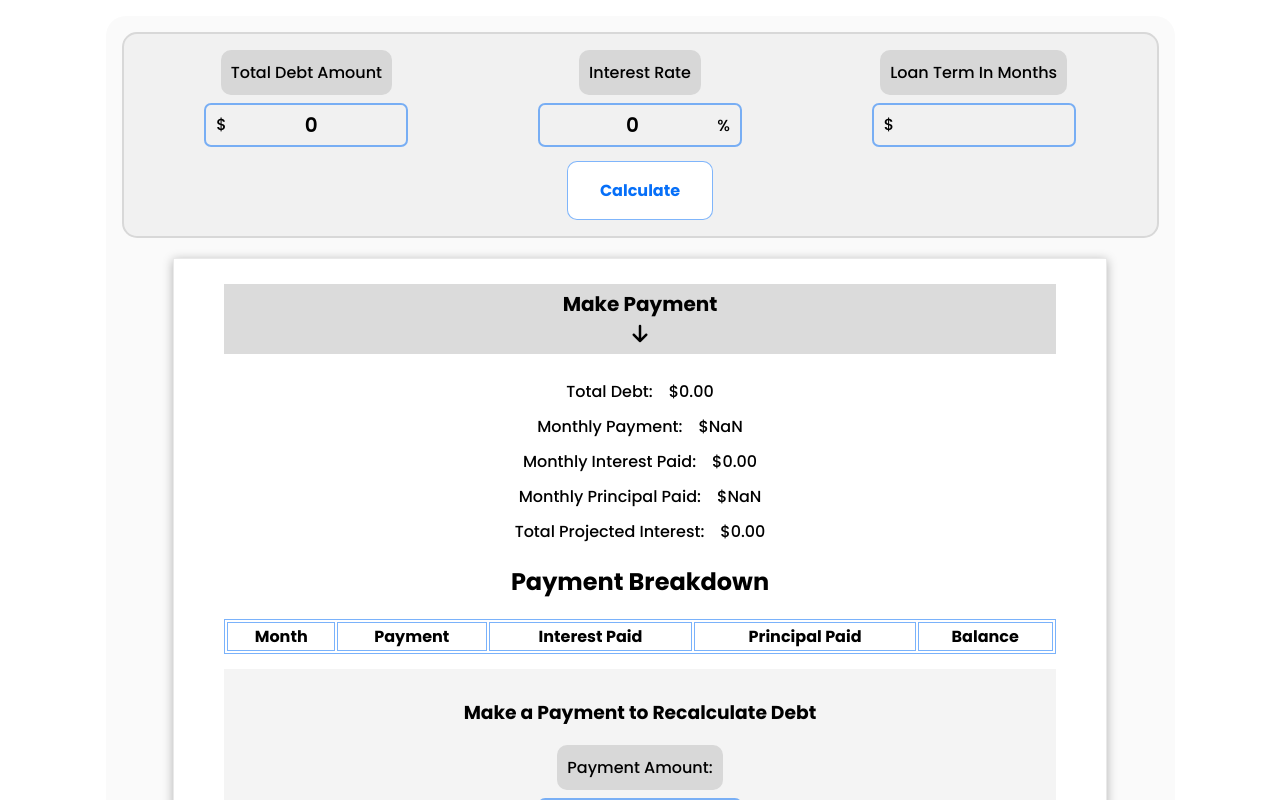
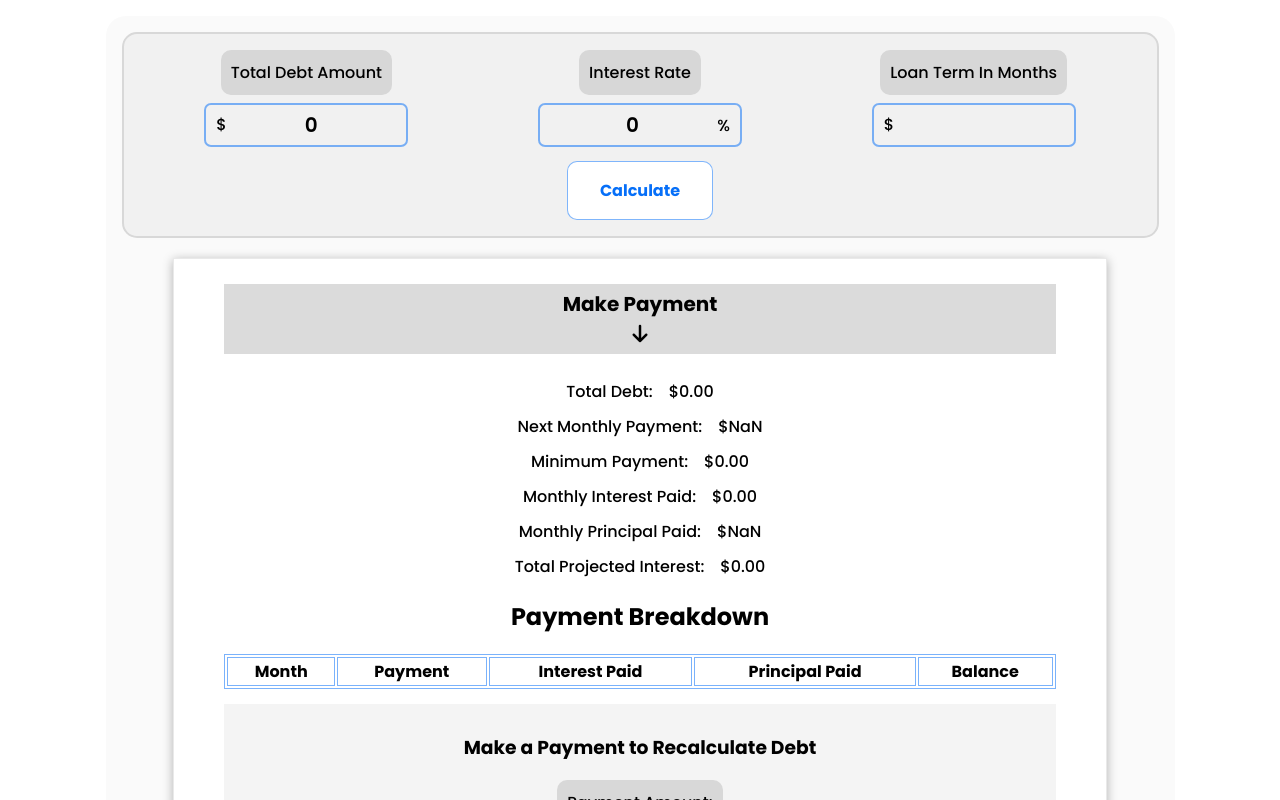
Before and after one commit to SaxtonGrey/debt-free-calc, a React (Create React App) app: page / in a window 1280 px wide. Both pictures are taken after a click on the button "Calculate". Shown: the top 800 px of the page. Built offline with nearby package versions, Linux system fonts and the light colour scheme.

Commit message:
Fix confusion with Monthly and Min Payment

```diff
--- a/src/CalcDebtComp.jsx
+++ b/src/CalcDebtComp.jsx
@@ -15,20 +15,17 @@ class CalcDebtComp extends React.Component {
       interestRate: floatInterestRate,
       loanTerm: intLoanTerm,
       monthlyPayment: parseFloat((monthlyPrincipal + monthlyInterest).toFixed(2)),
+      minimumPayment: parseFloat(((floatTotalDebt * 0.01) + monthlyInterest).toFixed(2)),
       monthlyInterest: monthlyInterest,
-      monthlyPrincipal: parseFloat(monthlyPrincipal.toFixed(3)),
+      monthlyPrincipal: parseFloat(monthlyPrincipal.toFixed(2)),
       breakdown: [],
       payments: [],
       paymentAmount: '',
       interestPaid: 0.00,
-      minimumPayment: parseFloat(((floatTotalDebt * 0.01) + monthlyInterest).toFixed(2)),
     };
   }
 
-
-
   calculateBreakdown = () => {
-    console.log("...calculating");
     const { totalDebt, interestRate, loanTerm, monthlyPrincipal, monthlyInterest } = this.state;
     let balance = totalDebt - monthlyInterest;
     let totalInterestPaid = 0.00;
@@ -66,7 +63,6 @@ class CalcDebtComp extends React.Component {
     this.setState({ paymentAmount: amount });
   }
 
-
   scrollToTop = () => {
     window.scrollTo({
       top: 0,
@@ -92,11 +88,12 @@ class CalcDebtComp extends React.Component {
   }
 
   displayBreakdown = () => {
-    const { totalDebt, interestPaid, monthlyPayment, breakdown, monthlyPrincipal, monthlyInterest } = this.state;
+    const { totalDebt, interestPaid, monthlyPayment, breakdown, monthlyPrincipal, monthlyInterest, minimumPayment } = this.state;
 
     const resultItems = [
       { label: 'Total Debt:', value: totalDebt.toFixed(2) },
-      { label: 'Monthly Payment:', value: monthlyPayment.toFixed(2) },
+      { label: 'Next Monthly Payment:', value: monthlyPayment.toFixed(2) },
+      { label: 'Minimum Payment:', value: minimumPayment.toFixed(2) },
       { label: 'Monthly Interest Paid:', value: monthlyInterest.toFixed(2) },
       { label: 'Monthly Principal Paid:', value: monthlyPrincipal.toFixed(2) },
       { label: 'Total Projected Interest:', value: interestPaid.toFixed(2) }
@@ -167,15 +164,22 @@ class CalcDebtComp extends React.Component {
       return;
     }
 
-    const newLoanTerm = loanTerm - 1;
-    const newTotalDebt = totalDebt - floatPaymentAmount;
+    let newTotalDebt = totalDebt - floatPaymentAmount;
     const newInterestPaid = (interestRate / 1200) * newTotalDebt;
-    const newMinPayment = parseFloat(((newTotalDebt * 0.01) + newInterestPaid).toFixed(2));
-    const newMonthlyPrincipal = newTotalDebt / newLoanTerm;
+    const newMinPayment = parseFloat((newTotalDebt * 0.01).toFixed(2));
+    let newLoanTerm = loanTerm - 1;
+    const newMonthlyPrincipal = newTotalDebt / (newLoanTerm);
     const newMonthlyPayment = newMonthlyPrincipal + newInterestPaid;
     const newBalance = parseFloat((newTotalDebt - newMonthlyPrincipal).toFixed(2));
     const newPayments = [...this.state.payments, floatPaymentAmount.toFixed(2)];
 
+    if (newTotalDebt <= 0) {
+      alert("Congrats! You paid off your debt!")
+      newLoanTerm = 1;
+      newTotalDebt = 0.00;
+    }
+
+    this.scrollToTop();
     this.setState(
       {
         payments: newPayments,
@@ -186,7 +190,7 @@ class CalcDebtComp extends React.Component {
         monthlyPrincipal: parseFloat(newMonthlyPrincipal.toFixed(2)),
         balance: newBalance,
         paymentAmount: "0",
-        minimumPayment: newMinPayment,
+        minimumPayment: parseFloat((newMinPayment + newInterestPaid).toFixed(2)),
       }
     );
   }
@@ -204,11 +208,10 @@ class CalcDebtComp extends React.Component {
           <h3>Make a Payment to Recalculate Debt</h3>
           <form onSubmit={(event) => {
             this.makePayment(event, paymentAmount);
-            this.scrollToTop();
           }}>
             <label htmlFor="paymentAmount">Payment Amount:</label>
             <input type="number" id="paymentAmount" name="paymentAmount" step={0.01} onChange={this.handleAmountChange} value={paymentAmount || ""}/>
-            <button type="submit">Submit</button>
+            <button type="submit" >Submit</button>
           </form>
         </div>
         <div className='payment-history fade-in'>
```
